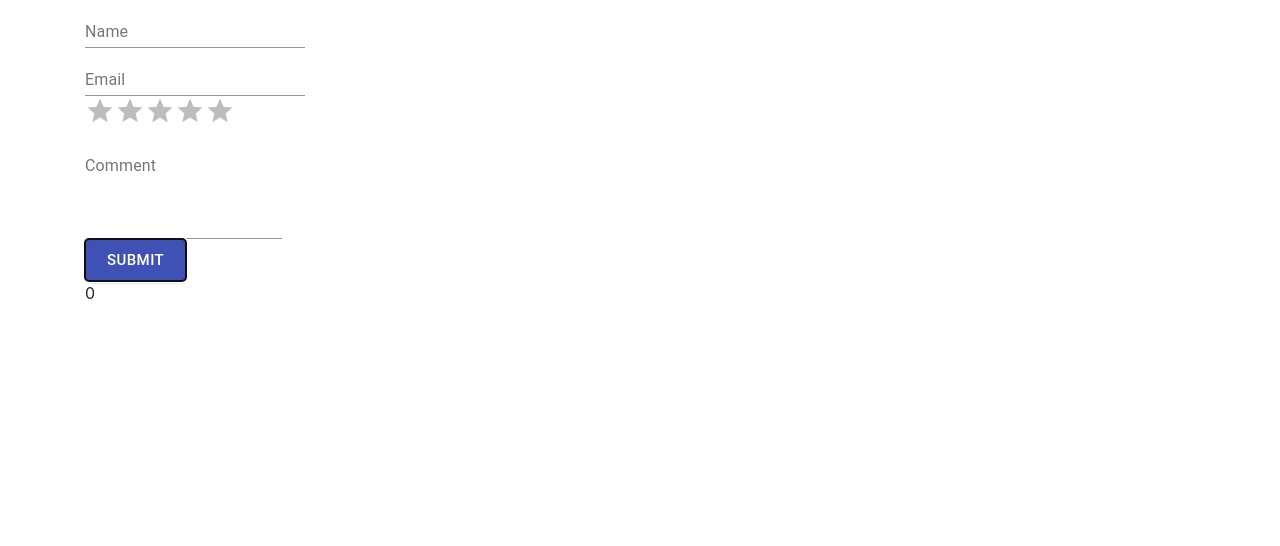
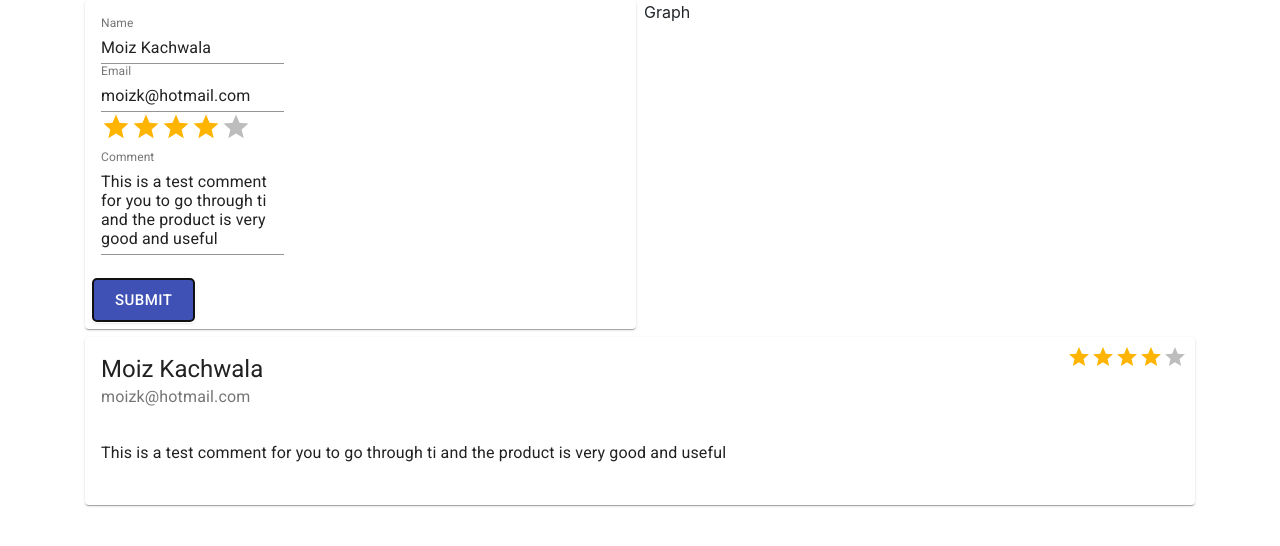
Before and after one commit to moizKachwala/checkout-test, a React (Create React App) app: page / in a window 1280 px wide. Both pictures are taken after a click on the button "SUBMIT". Shown: the top 546 px of the page. Built offline with nearby package versions, Linux system fonts and the light colour scheme.

Commit message:
added rating component

```diff
--- a/public/index.html
+++ b/public/index.html
@@ -15,6 +15,9 @@
       user's mobile device or desktop. See https://developers.google.com/web/fundamentals/web-app-manifest/
     -->
     <link rel="manifest" href="%PUBLIC_URL%/manifest.json" />
+
+    <!-- Fonts for material UI -->
+    <link rel="stylesheet" href="https://fonts.googleapis.com/css?family=Roboto:300,400,500,700&display=swap" />
 
     <!--
       Notice the use of %PUBLIC_URL% in the tags above.
--- /dev/null
+++ b/src/components/FeedbackForm.js
@@ -0,0 +1 @@
+import React from 'react';
--- a/src/components/pages/FeedbackPage/FeedbackList.js
+++ b/src/components/pages/FeedbackPage/FeedbackList.js
@@ -1,16 +1,28 @@
 import React from 'react';
+import { Card, CardContent, Typography, CardHeader } from '@material-ui/core';
+import { Rating } from '@material-ui/lab';
 
-export default function FeedbackList({feedbacks = []}) {
+export default function FeedbackList({ feedbacks = [] }) {
     return (
         <div className="feedback-list">
-            {feedbacks.map(({name, email, rating, comment}, index) => (
-                <div key={index}>
-                    {name}
-                    {email}
-                    {rating}
-                    {comment}
-                </div>
-            ))}
+            <Card>
+                {feedbacks.map(({ name, email, rating, comment }, index) => (
+                    <div key={index}>
+                        <CardHeader
+                            title={name}
+                            subheader={email}
+                            action={
+                                <Rating readOnly value={rating} />
+                            }
+                        />
+                        <CardContent>
+                            <Typography paragraph>
+                                {comment}
+                            </Typography>
+                        </CardContent>
+                    </div>
+                ))}
+            </Card>
         </div>
     )
 }
--- a/src/components/pages/FeedbackPage/FeedbackPage.js
+++ b/src/components/pages/FeedbackPage/FeedbackPage.js
@@ -3,6 +3,10 @@ import { Formik } from 'formik';
 import {
     Button,
     TextField,
+    Grid,
+    Card,
+    CardContent,
+    CardActions,
 } from '@material-ui/core';
 import { Rating } from '@material-ui/lab';
 
@@ -22,13 +26,16 @@ export default function FeedbackPage(props) {
     }
 
     return (
-        <>
+        <div className="feedback-page">
+            <Grid container spacing={1}>
+                <Grid item xs={12} sm={12} md={6}>
                     <Formik
                         initialValues={
                             {
-                        name: '',
-                        email: '',
-                        rating: 0,
+                                name: 'Moiz Kachwala',
+                                email: 'moizk@hotmail.com',
+                                rating: 4,
+                                comment: 'This is a test comment for you to go through ti and the product is very good and useful'
                             }}
                         onSubmit={(values, actions) => {
                             handleSumit(values);
@@ -42,11 +49,14 @@ export default function FeedbackPage(props) {
                             handleBlur,
                             handleSubmit,
                         }) => (
+
                                 <form
                                     noValidate={true}
                                     autoComplete="off"
                                     onSubmit={handleSubmit}
                                 >
+                                    <Card>
+                                        <CardContent>
                                             <div className="input-group">
                                                 <TextField
                                                     type="name"
@@ -92,7 +102,8 @@ export default function FeedbackPage(props) {
                                                     error={Boolean(touched.comment && errors.comment)}
                                                 />
                                             </div>
-                            <div className="">
+                                        </CardContent>
+                                        <CardActions>
                                             <Button
                                                 variant="contained"
                                                 color="primary"
@@ -101,12 +112,19 @@ export default function FeedbackPage(props) {
                                             >
                                                 Submit
                                         </Button>
-                            </div>
+                                        </CardActions>
+                                    </Card>
                                 </form>
                             )}
                     </Formik>
-
+                </Grid>
+                <Grid item xs={12} sm={12} md={6}>
+                    Graph
+                </Grid>
+                <Grid item xs={12} sm={12} md={12}>
                     <FeedbackList feedbacks={feedbacks} />
-        </>
+                </Grid>
+            </Grid>
+        </div>
     );
 }
```
Lines whose indentation alone changed are shown as unchanged.
